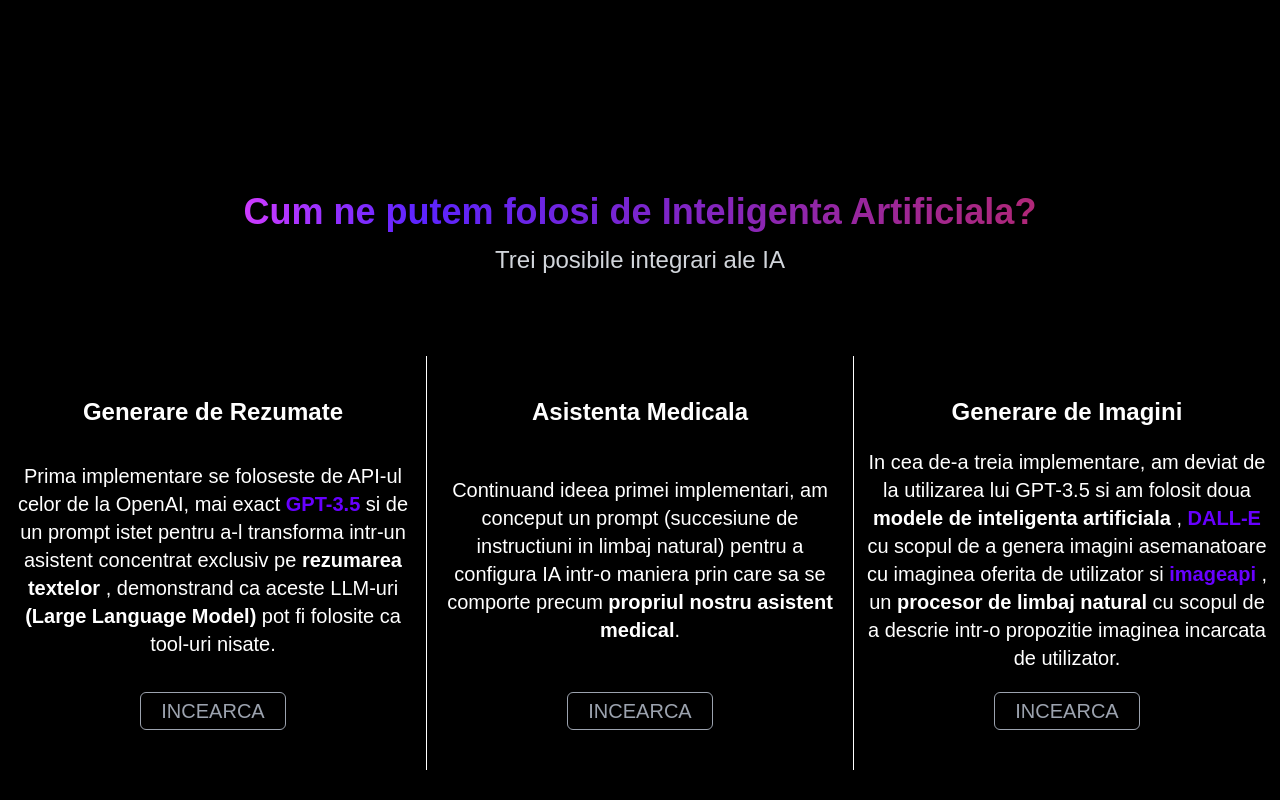
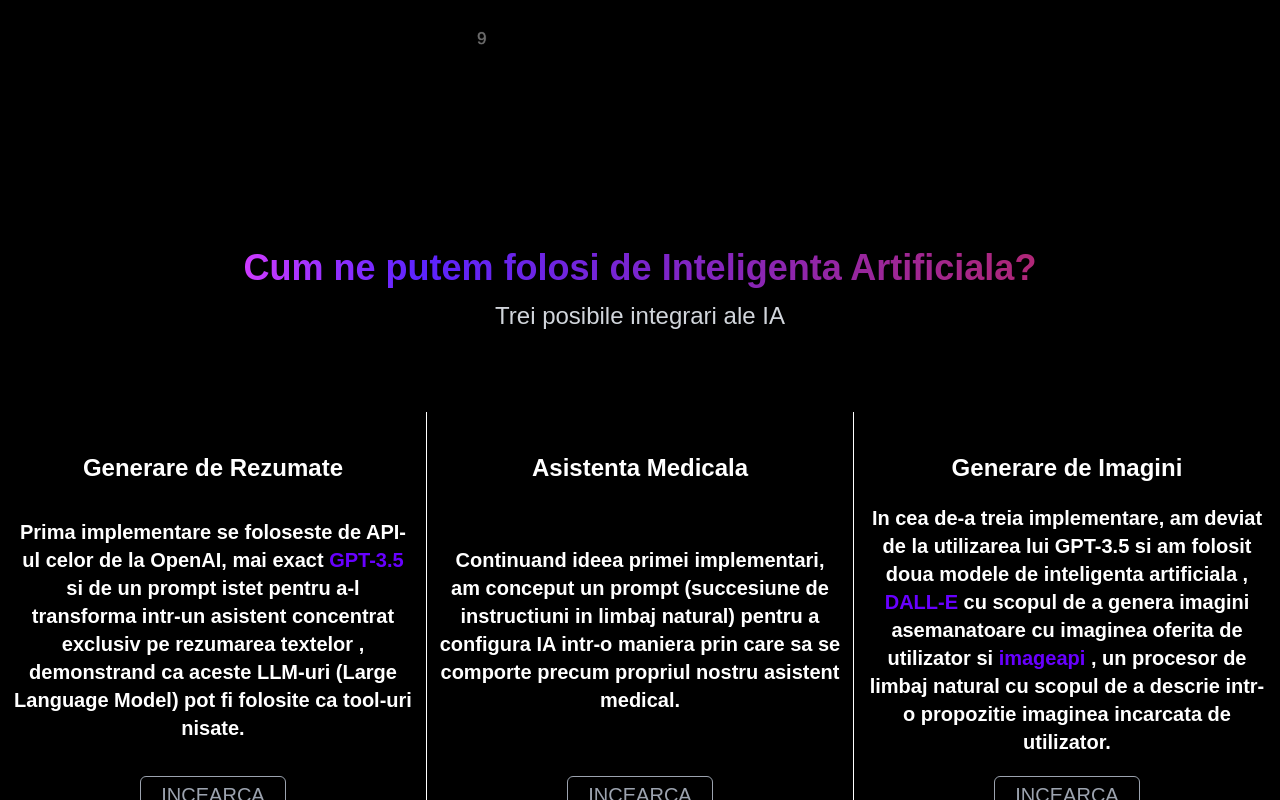
Before and after one commit to DavidPav3l/CIP-Project, a website built with webpack: page front-end/src/html/index.html in a window 1280 px wide. Shown: the part 2692-3492 px from the top of the page. Built offline with nearby package versions, Linux system fonts and the light colour scheme.

Commit message:
ultima schimbare, ma pregatesc sa filmez si sa trimit

```diff
--- a/front-end/src/html/index.html
+++ b/front-end/src/html/index.html
@@ -133,7 +133,7 @@
 
       <!-- MAIN CONTENT -->
       <div
-        class="mx-auto mb-8 grid max-w-7xl grid-cols-1 items-center justify-items-center font-exo lg:mt-10 lg:grid-cols-2"
+        class="mx-auto mb-8 grid max-w-7xl grid-cols-1 items-center justify-items-center font-exo font-bold lg:mt-10 lg:grid-cols-2"
       >
         <div
           id="sec_1"
@@ -248,7 +248,7 @@
           <h3 class="font-Play text-xl font-bold lg:text-2xl 3xl:text-3xl">
             Generare de Rezumate
           </h3>
-          <p class="max-w-md text-center font-exo">
+          <p class="max-w-md text-center font-exo font-bold">
             Prima implementare se foloseste de API-ul celor de la OpenAI, mai
             exact
             <a
@@ -275,7 +275,7 @@
           <h3 class="font-Play text-xl font-bold lg:text-2xl 3xl:text-3xl">
             Asistenta Medicala
           </h3>
-          <p class="max-w-md text-center font-exo">
+          <p class="max-w-md text-center font-exo font-bold">
             Continuand ideea primei implementari, am conceput un prompt
             (succesiune de instructiuni in limbaj natural) pentru a configura IA
             intr-o maniera prin care sa se comporte precum
@@ -295,7 +295,7 @@
           <h3 class="font-Play text-xl font-bold lg:text-2xl 3xl:text-3xl">
             Generare de Imagini
           </h3>
-          <p class="max-w-md text-center font-exo">
+          <p class="max-w-md text-center font-exo font-bold">
             In cea de-a treia implementare, am deviat de la utilizarea lui
             GPT-3.5 si am folosit doua
             <span class="font-Play font-bold"
```
Also changed, not shown: front-end/public/index.html (+1 -1 lines).
